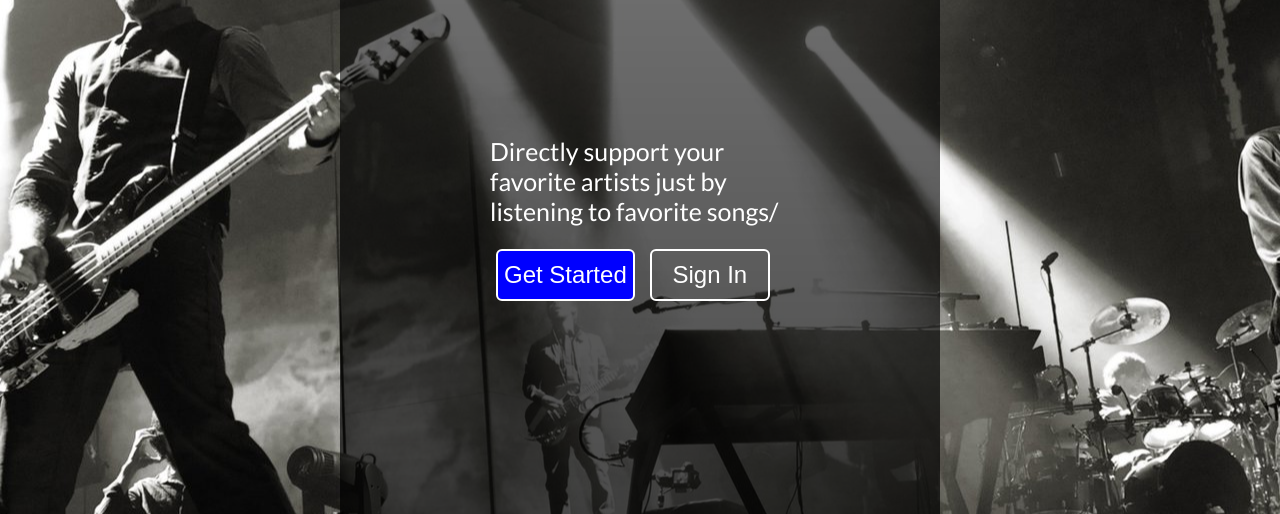
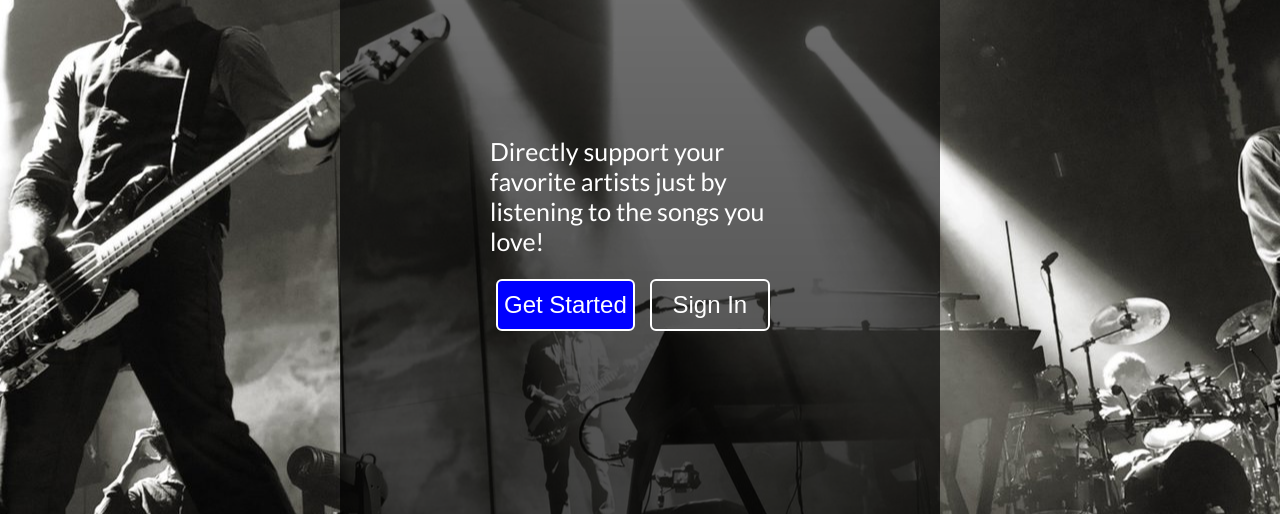
Before and after one commit to benLbishop/DistributedHack, a website: page app/splash.html in a window 1280 px wide. Shown: the part 286-800 px from the top of the page. Drawn offline with Linux system fonts and the light colour scheme.

Commit message:
hotfix for language

```diff
--- a/app/splash.html
+++ b/app/splash.html
@@ -19,7 +19,7 @@
 
       <div class="center-box">
         <div class="pitch">
-          Directly support your favorite artists just by listening to favorite songs/
+          Directly support your favorite artists just by listening to the songs you love!
         </div>
         <div class="interactions">
           <button class="solid" type="button" name="button">Get Started</button>
```
